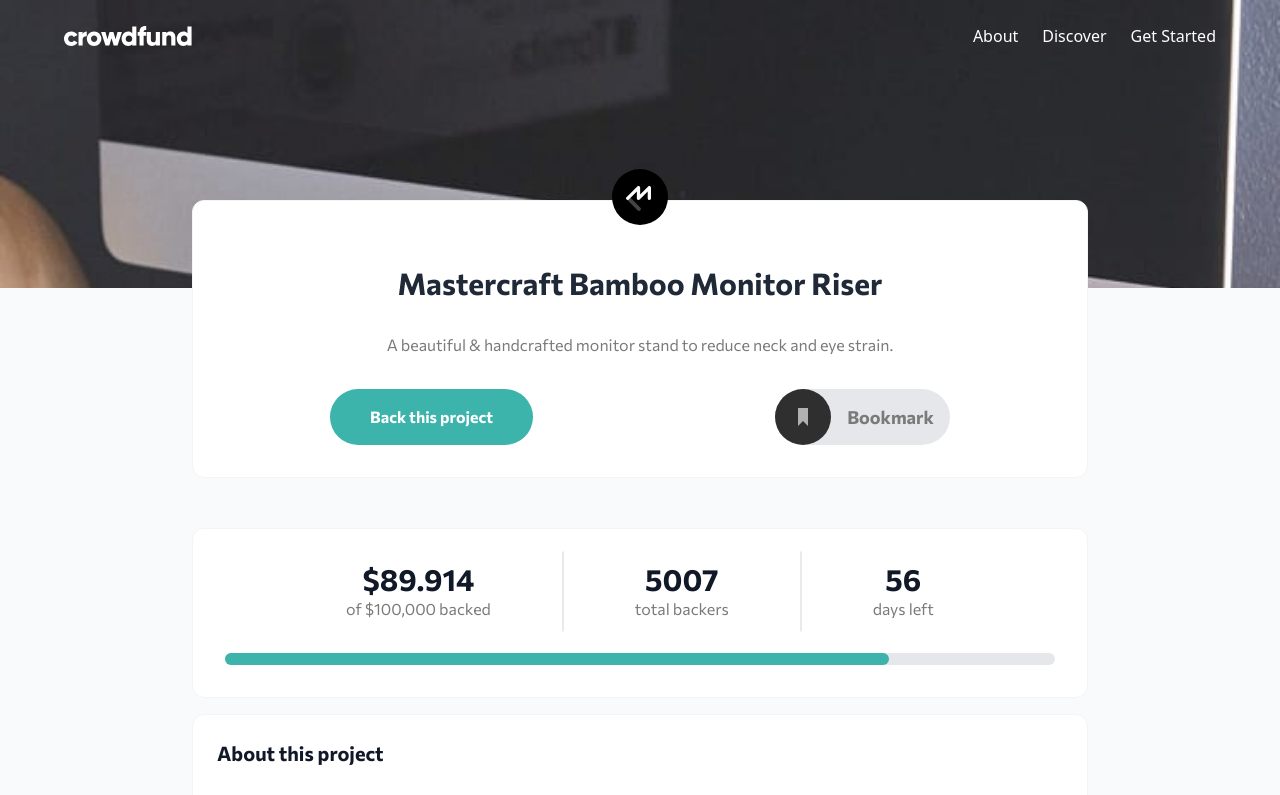
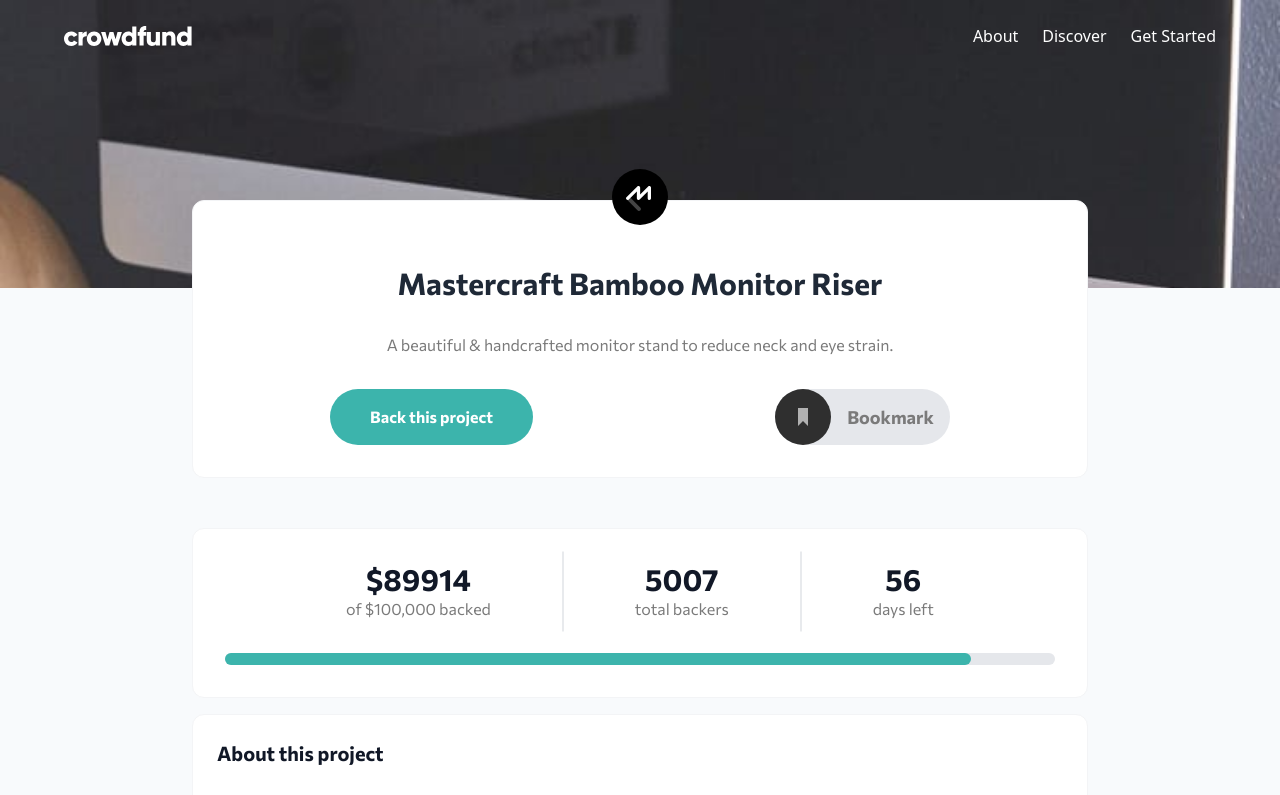
Before and after one commit to moutafatin1/crowdfunding-product-page, a React (Vite) app: page / in a window 1280 px wide. Shown: the top 795 px of the page. Built offline with nearby package versions, Linux system fonts and the light colour scheme.

Commit message:
stats  and progress bar state

```diff
--- a/src/App.tsx
+++ b/src/App.tsx
@@ -1,15 +1,25 @@
+import { useState } from "react";
 import { AboutCard } from "./components/AboutCard";
 import { BackProjectCard } from "./components/BackProject/BackProjectCard";
 import { Header } from "./components/Header/Header";
 import { StatsCard } from "./components/StatsCard";
+export type Crowd = {
+  totalBacked: number;
+  totalBackers: number;
+};
 
 const App = () => {
+  const [crowd, setCrowd] = useState<Crowd>({
+    totalBacked: 89914,
+    totalBackers: 5007,
+  });
+  const backingProgress = (crowd.totalBacked / 100000) * 100;
   return (
     <>
       <Header />
       <main className="font-commissioner">
         <BackProjectCard />
-        <StatsCard />
+        <StatsCard crowd={crowd} backingProgress={backingProgress} />
         <AboutCard />
       </main>
     </>
--- a/src/components/StatsCard.tsx
+++ b/src/components/StatsCard.tsx
@@ -1,40 +1,41 @@
+import { Crowd } from "../App";
 import { Card } from "./common/Card";
 
-const stats = {
-  totalBacked: 89.914,
-  totalBackers: 5007,
-  daysLeft: 56,
+type StatsCardProps = {
+  crowd: Crowd;
+  backingProgress: number;
 };
 
-export const StatsCard = () => {
+export const StatsCard = ({ crowd, backingProgress }: StatsCardProps) => {
   return (
     <Card className="mt-52 mb-4 flex flex-col items-center gap-8 rounded-xl border border-gray-100 bg-white p-8 lg:mt-60 ">
       <div className="flex flex-col items-center gap-8 lg:flex-row">
         <div className="flex flex-col items-center">
           <span className="text-3xl font-bold text-gray-900">
-            ${stats.totalBacked}
+            ${crowd.totalBacked}
           </span>
           <span className="text-crowd-darkGray">of $100,000 backed</span>
         </div>
         <hr className="w-20 border-gray-300 lg:rotate-90" />
         <div className="flex flex-col items-center">
           <span className="text-3xl font-bold text-gray-900">
-            {stats.totalBackers}
+            {crowd.totalBackers}
           </span>
           <span className="text-crowd-darkGray">total backers</span>
         </div>
         <hr className="w-20 border-gray-300 lg:rotate-90" />
 
         <div className="flex flex-col items-center">
-          <span className="text-3xl font-bold text-gray-900">
-            {stats.daysLeft}
-          </span>
+          <span className="text-3xl font-bold text-gray-900">{56}</span>
           <span className="text-crowd-darkGray">days left</span>
         </div>
       </div>
       {/* progress bar */}
       <div className="h-4 w-full rounded-full bg-gray-200 lg:h-3">
-        <div className="h-full w-[80%] rounded-full bg-crowd-moderateCyan"></div>
+        <div
+          style={{ width: `${backingProgress}%` }}
+          className="h-full rounded-full bg-crowd-moderateCyan"
+        ></div>
       </div>
     </Card>
   );
```
